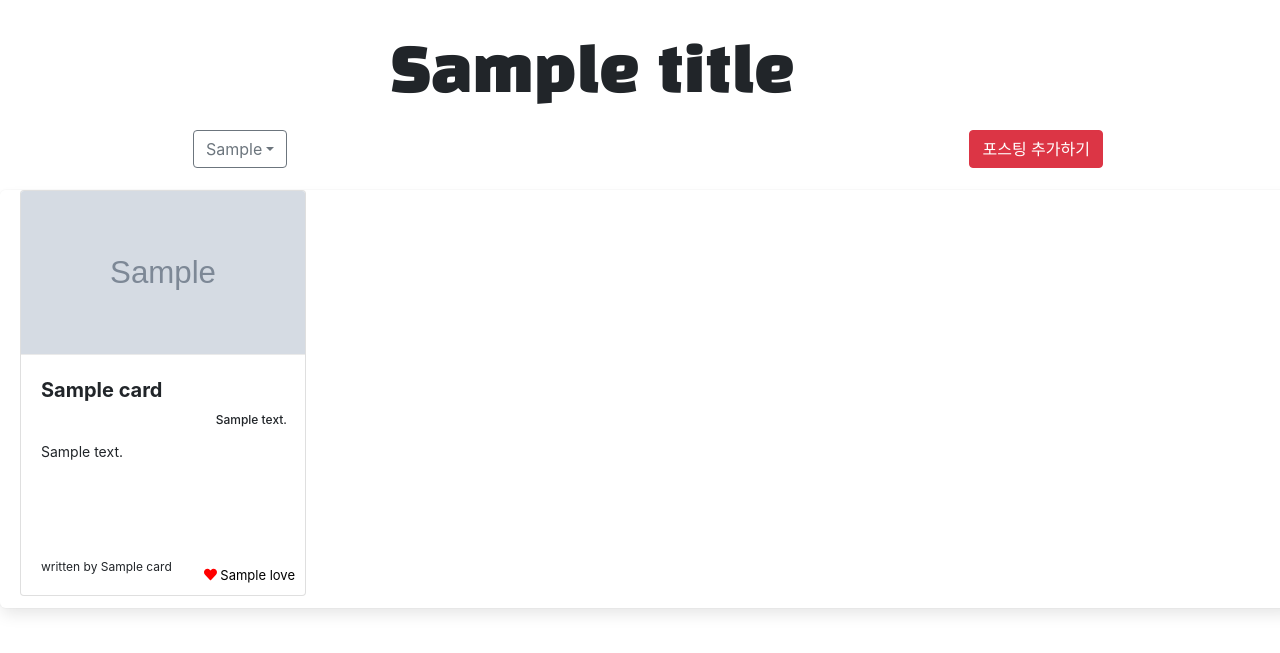
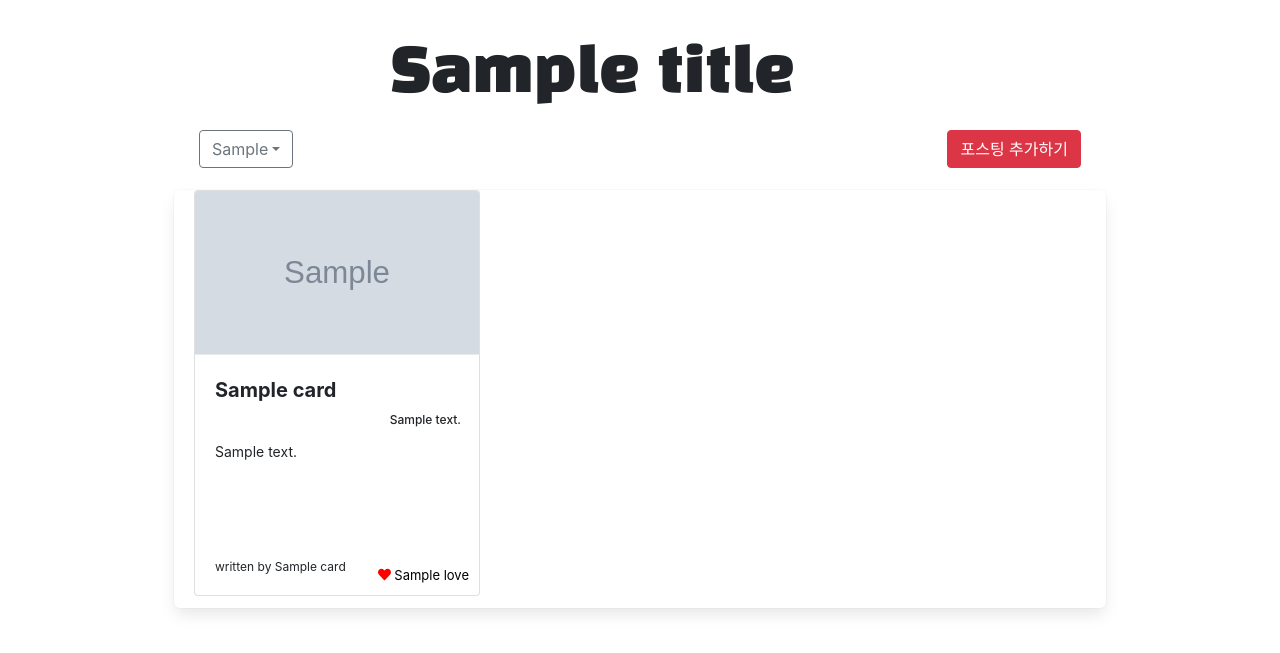
Before and after one commit to wjddudqls96/whereShallWeMeet, a Flask app: template templates/loginPage/yb/postDetailTest.html in a window 1280 px wide. Shown: the part 16-669 px from the top of the page. Run offline with Flask 2, Linux system fonts and the light colour scheme; the template is opened without the code that fills it: most values are stand-ins (such as "Sample title", 1, 10 or a date in 2020); grey boxes marked "Sample" are stand-in pictures; some libraries are stand-ins or nearby versions.

Commit message:
반응형

```diff
--- a/templates/loginPage/yb/postDetailTest.html
+++ b/templates/loginPage/yb/postDetailTest.html
@@ -225,12 +225,68 @@
         }
     </script>
     <style>
-        .card_wrap {
-            width: 1296px;
-            margin: auto;
+        @media screen and (min-width: 1296px) {
+            .card_wrap {
+                width: 1256px;
+                margin: auto;
+            }
 
+            .bar {
+                width: 1256px;
+                margin: auto;
+                height: 50px;
+                align-items: center;
+                justify-content: flex-end;
+                margin-bottom: 10px
+            }
         }
 
+        @media screen and (max-width: 1296px) and (min-width: 946px) {
+            .card_wrap {
+                width: 932px;
+                margin: auto;
+            }
+
+            .bar {
+                width: 932px;
+                margin: auto;
+                height: 50px;
+                align-items: center;
+                justify-content: flex-end;
+                margin-bottom: 10px
+            }
+        }
+
+        @media screen and (max-width: 946px) and (min-width: 640px){
+            .card_wrap {
+                width: 628px;
+                margin: auto;
+            }
+
+            .bar {
+                width: 628px;
+                margin: auto;
+                height: 50px;
+                align-items: center;
+                justify-content: flex-end;
+                margin-bottom: 10px
+            }
+        }
+
+        @media screen and (max-width: 640px) {
+            .card_wrap {
+                width: 628px;
+                margin: auto;
+            }
+
+            .bar {
+                width: 346px;
+                height: 50px;
+                align-items: center;
+                justify-content: flex-end;
+                margin-bottom: 10px
+            }
+        }
         .colums {
             -webkit-column-count: 4;
             -moz-column-count: 4;
@@ -431,7 +487,7 @@
 </div>
 
 <div class="card_wrap">
-    <div style="width: 960px; margin:auto; height: 50px; align-items: center; justify-content: flex-end; margin-bottom: 10px">
+    <div class="bar">
         <button class="btn btn-outline-secondary dropdown-toggle" id="sortType" style="margin-left: 25px" float="left"
                 type="button" data-toggle="dropdown" aria-haspopup="true" aria-expanded="false">
             {{ sortType }}</button>
@@ -444,7 +500,8 @@
         </button>
     </div>
 
-    <div class="card-columns colums" style="border-radius: 6px;box-shadow: 0 0.5em 1em -0.125em rgb(10 10 10 / 10%), 0 0 0 1px rgb(10 10 10 / 2%);">
+    <div class="card-columns colums"
+         style="border-radius: 6px;box-shadow: 0 0.5em 1em -0.125em rgb(10 10 10 / 10%), 0 0 0 1px rgb(10 10 10 / 2%);">
         {% for card in card_list %}
             <div class="card" id="card" onclick="test({{ card }},`{{ cardType }}`)"
                  style="width: 286px; height: 406px; margin-left: 20px; cursor: pointer; z-index: 50">
```
